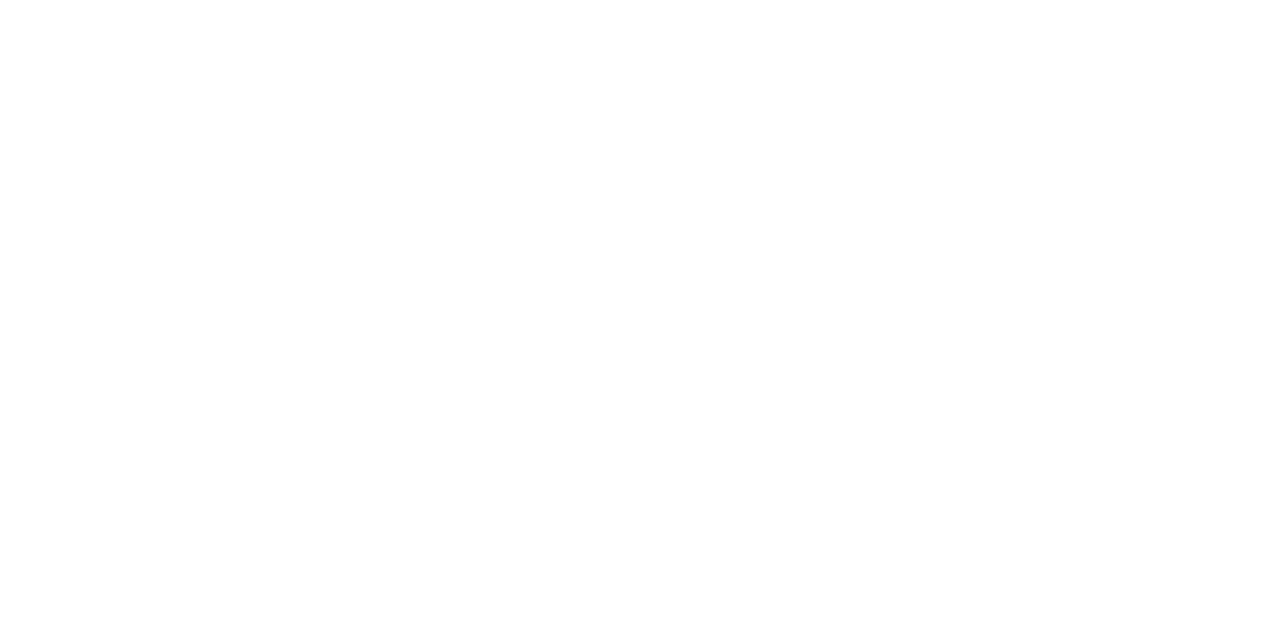
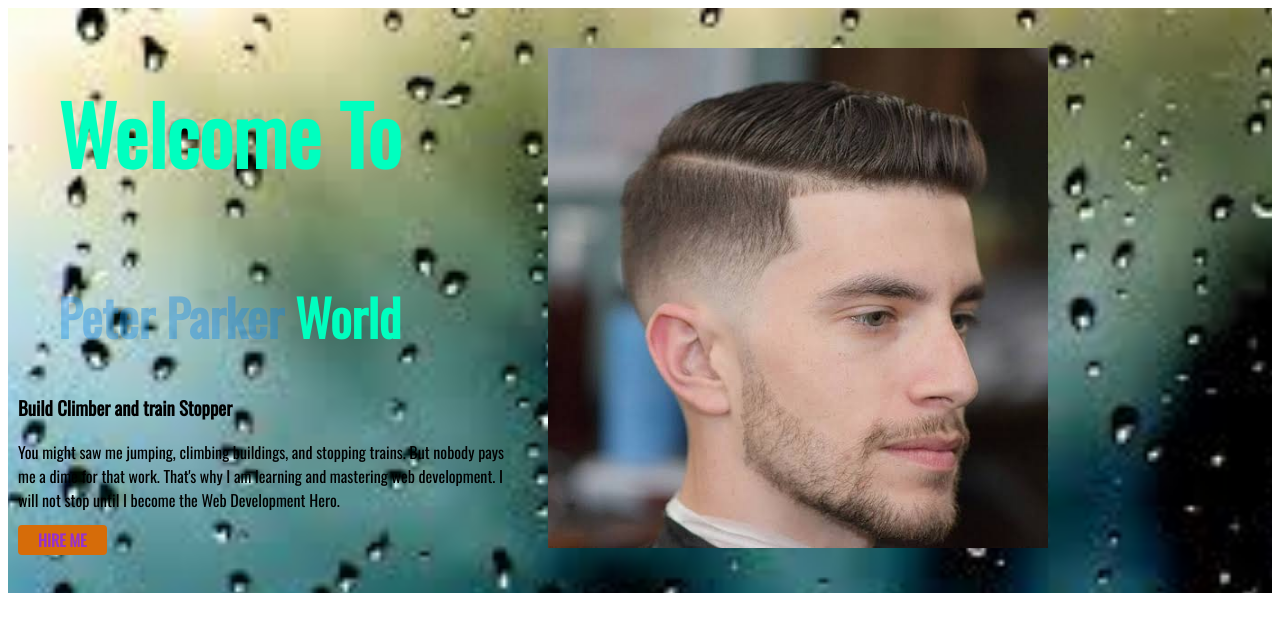
Before and after one commit to Russell-mahmud/developer01-portfolio, a plain HTML site: page index.html in a window 1280 px wide. Drawn offline with nearby package versions, Linux system fonts and the light colour scheme.

Commit message:
picture added

```diff
--- a/index.html
+++ b/index.html
@@ -1,13 +1,37 @@
 <!DOCTYPE html>
 <html lang="en">
+
 <head>
     <meta charset="UTF-8">
     <meta http-equiv="X-UA-Compatible" content="IE=edge">
     <meta name="viewport" content="width=device-width, initial-scale=1.0">
     <title>Russell Portfolio</title>
+    <link rel="preconnect" href="https://fonts.googleapis.com">
+    <link rel="preconnect" href="https://fonts.gstatic.com" crossorigin>
+    <link href="https://fonts.googleapis.com/css2?family=Oswald&display=swap" rel="stylesheet">
     <link rel="stylesheet" href="style.css">
 </head>
+
 <body>
+    <section class="bannar-img">
+        <div class="half-width">
+            <h1 class="boro">Welcome To </h1>
+            <h1><span class="orange-color">Peter Parker</span> World </h1>
 
+            <h3>Build Climber and train Stopper</h3>
+            <p>You might saw me jumping, climbing buildings, and stopping trains. But nobody pays me a dime for that
+                work.
+                That's why I am learning and mastering web development. I will not stop until I become the Web
+                Development
+                Hero.</p>
+            <a class="link-button" target="-blank" href="https://www.facebook.com/groups/completewebdevelopment4">HIRE
+                ME</a>
+        </div>
+        <div class="half-width">
+            <img src="/images (2).jpeg" alt="">
+        </div>
+
+    </section>
 </body>
+
 </html>
--- a/style.css
+++ b/style.css
@@ -0,0 +1,47 @@
+body{
+    font-family: 'Oswald', sans-serif;
+}
+h1{
+    font-size: 50px;
+    padding-left: 40px;
+    color: rgb(0, 255, 191);
+}
+.boro{
+    font-size: 80px;
+    padding-bottom: 20px;
+    padding-left: 40px;
+}
+.orange-color{
+
+    color: rgba(8, 133, 235, 0.363);
+}
+section{
+    display: flex;
+}
+.half-width{
+    width: 500px;
+    padding-left: 10px;
+
+}
+.half-width img{
+    width: 500px;
+    padding: 40px 20px;
+}
+.link-button{
+    text-decoration:  none;
+    background-color: rgb(214, 108, 9);
+    background-image: linear-gradient(hsl(0, 100%, 50%) tomato);
+    padding: 3px 20px;
+    border-radius: 4px;
+    color: darkorchid;
+    font-weight: 900;
+
+}
+.bannar-img{
+    background-image: url(images.jpg);
+    /* background-repeat: no-repeat; */
+
+  background-repeat: no-repeat;
+  background-attachment: fixed;
+  background-size: cover;
+}
```
Also changed, not shown: adf.jpg (added), fgh.jpg (added), images (2).jpeg (added), images.jpg (added), img/AdobeStock_100000042-e1563305717660-686x371.jpeg (added), img/FB_IMG_1612894962852.jpg (added), nice pic.jpg (added), wow.jpg (added).
